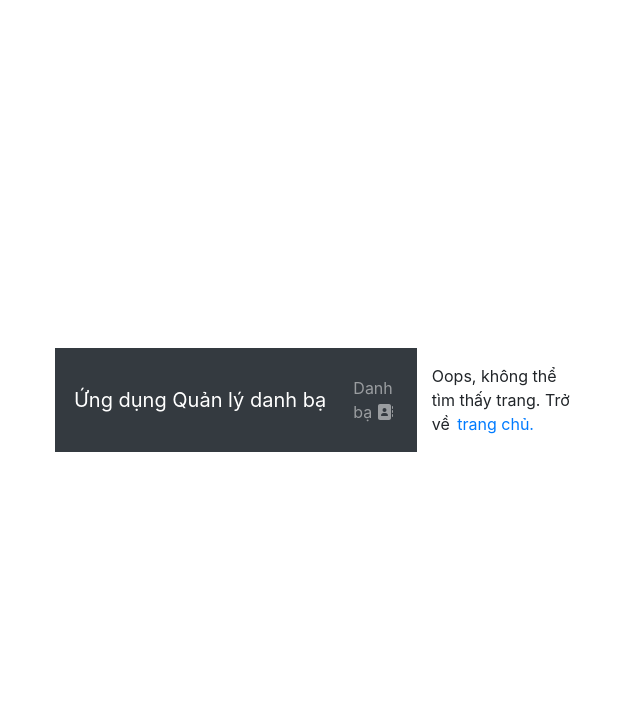
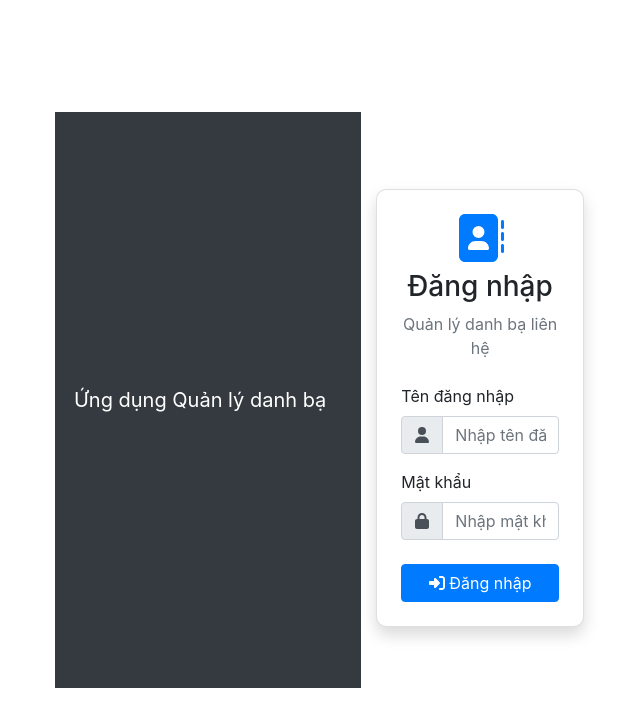
Before and after one commit to duytechie/DC24V7X604_TranThanhDuy_FRONTEND, a Vue app in the folder contactbook-frontend/: page /login in a window 1280 px wide. Shown: the top 726 px of the page, without its empty margins (9-649 px from the left). Built offline with nearby package versions, Linux system fonts and the light colour scheme.

Commit message:
Phan mo rong - Tao trang dang nhap

```diff
--- a/contactbook-frontend/src/components/AppHeader.vue
+++ b/contactbook-frontend/src/components/AppHeader.vue
@@ -1,7 +1,7 @@
 <template>
   <nav class="navbar navbar-expand navbar-dark bg-dark">
     <a href="/" class="navbar-brand">Ứng dụng Quản lý danh bạ</a>
-    <div class="me-auto navbar-nav">
+    <div class="me-auto navbar-nav" v-if="isLoggedIn">
       <li class="nav-item">
         <router-link :to="{ name: 'contactbook' }" class="nav-link">
           Danh bạ
@@ -9,5 +9,44 @@
         </router-link>
       </li>
     </div>
+    <div class="navbar-nav ms-auto" v-if="isLoggedIn">
+      <li class="nav-item">
+        <span class="nav-link text-light">
+          <i class="fa-solid fa-user"></i> {{ user?.username }}
+        </span>
+      </li>
+      <li class="nav-item">
+        <a href="#" class="nav-link" @click.prevent="handleLogout">
+          <i class="fa-solid fa-sign-out-alt"></i> Đăng xuất
+        </a>
+      </li>
+    </div>
   </nav>
 </template>
+
+<script>
+import authService from "@/services/auth.service";
+
+export default {
+  data() {
+    return {
+      isLoggedIn: authService.isLoggedIn(),
+      user: authService.getUser(),
+    };
+  },
+  watch: {
+    $route() {
+      this.isLoggedIn = authService.isLoggedIn();
+      this.user = authService.getUser();
+    },
+  },
+  methods: {
+    handleLogout() {
+      authService.logout();
+      this.isLoggedIn = false;
+      this.user = null;
+      this.$router.push({ name: "login" });
+    },
+  },
+};
+</script>
--- a/contactbook-frontend/src/router/index.js
+++ b/contactbook-frontend/src/router/index.js
@@ -1,30 +1,57 @@
 import { createWebHistory, createRouter } from "vue-router";
 import ContactBook from "@/views/ContactBook.vue";
+import authService from "@/services/auth.service";
+
 const routes = [
+  {
+    path: "/login",
+    name: "login",
+    component: () => import("@/views/LoginView.vue"),
+    meta: { requiresGuest: true },
+  },
   {
     path: "/",
     name: "contactbook",
     component: ContactBook,
+    meta: { requiresAuth: true },
+  },
+  {
+    path: "/contacts/add",
+    name: "contact.add",
+    component: () => import("@/views/ContactAdd.vue"),
+    meta: { requiresAuth: true },
+  },
+  {
+    path: "/contacts/:id",
+    name: "contact.edit",
+    component: () => import("@/views/ContactEdit.vue"),
+    props: true,
+    meta: { requiresAuth: true },
   },
   {
     path: "/:pathMatch(.*)*",
     name: "notfound",
     component: () => import("@/views/NotFound.vue"),
   },
-  {
-    path: "/contacts/add",
-    name: "contact.add",
-    component: () => import("@/views/ContactAdd.vue"),
-  },
-  {
-    path: "/contacts/:id",
-    name: "contact.edit",
-    component: () => import("@/views/ContactEdit.vue"),
-    props: true, // Truyền các biến trong $route.params vào làm props
-  },
 ];
+
 const router = createRouter({
   history: createWebHistory(import.meta.env.BASE_URL),
   routes,
 });
+
+router.beforeEach((to, from, next) => {
+  const loggedIn = authService.isLoggedIn();
+
+  if (to.meta.requiresAuth && !loggedIn) {
+    return next({ name: "login" });
+  }
+
+  if (to.meta.requiresGuest && loggedIn) {
+    return next({ name: "contactbook" });
+  }
+
+  next();
+});
+
 export default router;
--- /dev/null
+++ b/contactbook-frontend/src/services/auth.service.js
@@ -0,0 +1,32 @@
+import createApiClient from "./api.service";
+
+const api = createApiClient("/api/auth");
+
+export default {
+  async login(username, password) {
+    const response = await api.post("/login", { username, password });
+    if (response.data.token) {
+      localStorage.setItem("token", response.data.token);
+      localStorage.setItem("user", JSON.stringify(response.data.user));
+    }
+    return response.data;
+  },
+
+  logout() {
+    localStorage.removeItem("token");
+    localStorage.removeItem("user");
+  },
+
+  getToken() {
+    return localStorage.getItem("token");
+  },
+
+  getUser() {
+    const user = localStorage.getItem("user");
+    return user ? JSON.parse(user) : null;
+  },
+
+  isLoggedIn() {
+    return !!localStorage.getItem("token");
+  },
+};
--- /dev/null
+++ b/contactbook-frontend/src/views/LoginView.vue
@@ -0,0 +1,120 @@
+<template>
+  <div class="login-wrapper">
+    <div class="login-card card shadow">
+      <div class="card-body p-4">
+        <div class="text-center mb-4">
+          <i class="fa-solid fa-address-book fa-3x text-primary"></i>
+          <h3 class="mt-2">Đăng nhập</h3>
+          <p class="text-muted">Quản lý danh bạ liên hệ</p>
+        </div>
+
+        <div v-if="error" class="alert alert-danger" role="alert">
+          {{ error }}
+        </div>
+
+        <form @submit.prevent="handleLogin">
+          <div class="form-group mb-3">
+            <label for="username">Tên đăng nhập</label>
+            <div class="input-group">
+              <div class="input-group-prepend">
+                <span class="input-group-text">
+                  <i class="fa-solid fa-user"></i>
+                </span>
+              </div>
+              <input
+                id="username"
+                v-model="username"
+                type="text"
+                class="form-control"
+                placeholder="Nhập tên đăng nhập"
+                required
+                :disabled="loading"
+              />
+            </div>
+          </div>
+
+          <div class="form-group mb-4">
+            <label for="password">Mật khẩu</label>
+            <div class="input-group">
+              <div class="input-group-prepend">
+                <span class="input-group-text">
+                  <i class="fa-solid fa-lock"></i>
+                </span>
+              </div>
+              <input
+                id="password"
+                v-model="password"
+                type="password"
+                class="form-control"
+                placeholder="Nhập mật khẩu"
+                required
+                :disabled="loading"
+              />
+            </div>
+          </div>
+
+          <button
+            type="submit"
+            class="btn btn-primary btn-block w-100"
+            :disabled="loading"
+          >
+            <span v-if="loading">
+              <i class="fa-solid fa-spinner fa-spin"></i> Đang xử lý...
+            </span>
+            <span v-else>
+              <i class="fa-solid fa-sign-in-alt"></i> Đăng nhập
+            </span>
+          </button>
+        </form>
+      </div>
+    </div>
+  </div>
+</template>
+
+<script>
+import authService from "@/services/auth.service";
+
+export default {
+  data() {
+    return {
+      username: "",
+      password: "",
+      error: "",
+      loading: false,
+    };
+  },
+  methods: {
+    async handleLogin() {
+      this.error = "";
+      this.loading = true;
+      try {
+        await authService.login(this.username, this.password);
+        this.$router.push({ name: "contactbook" });
+      } catch (err) {
+        this.error =
+          err.response?.data?.message || "Đăng nhập thất bại. Vui lòng thử lại.";
+      } finally {
+        this.loading = false;
+      }
+    },
+  },
+};
+</script>
+
+<style scoped>
+.login-wrapper {
+  display: flex;
+  justify-content: center;
+  align-items: center;
+  min-height: 70vh;
+}
+.login-card {
+  width: 100%;
+  max-width: 420px;
+  border-radius: 10px;
+}
+.input-group-text {
+  width: 42px;
+  justify-content: center;
+}
+</style>
```
